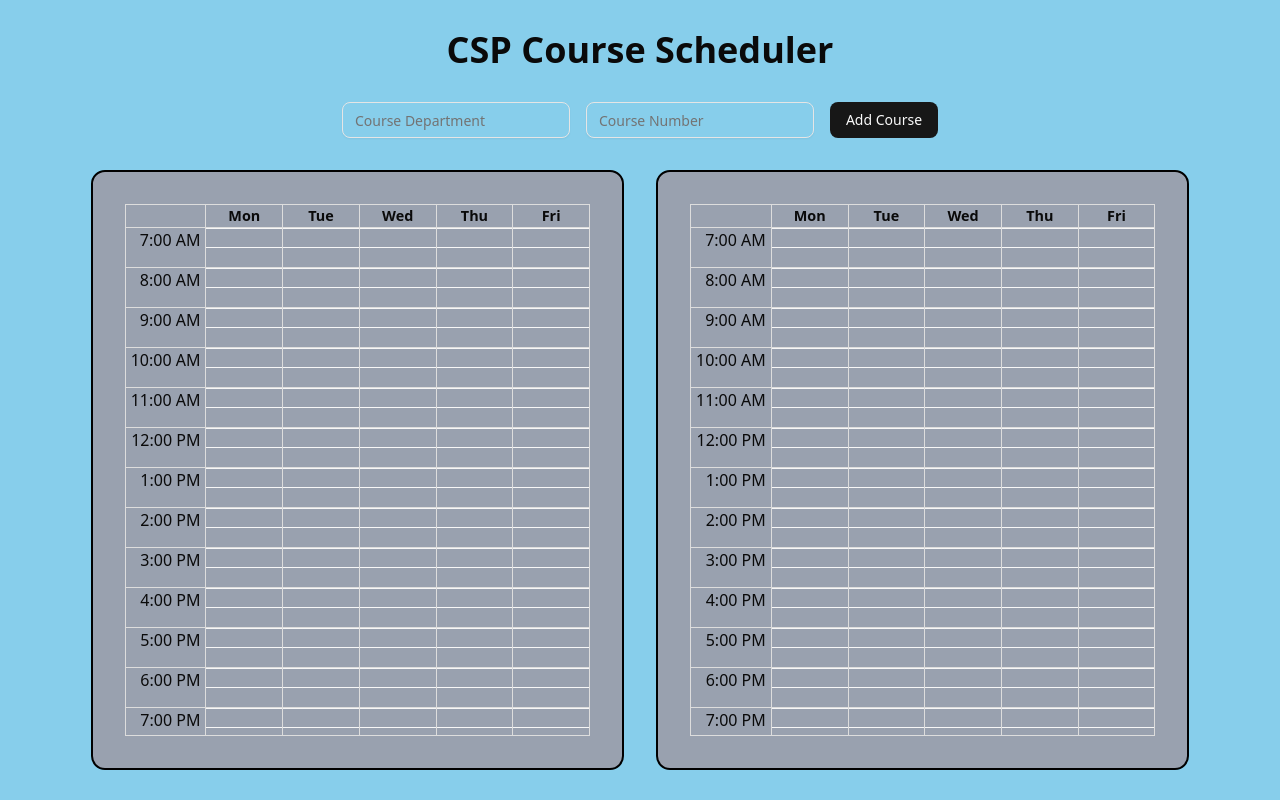
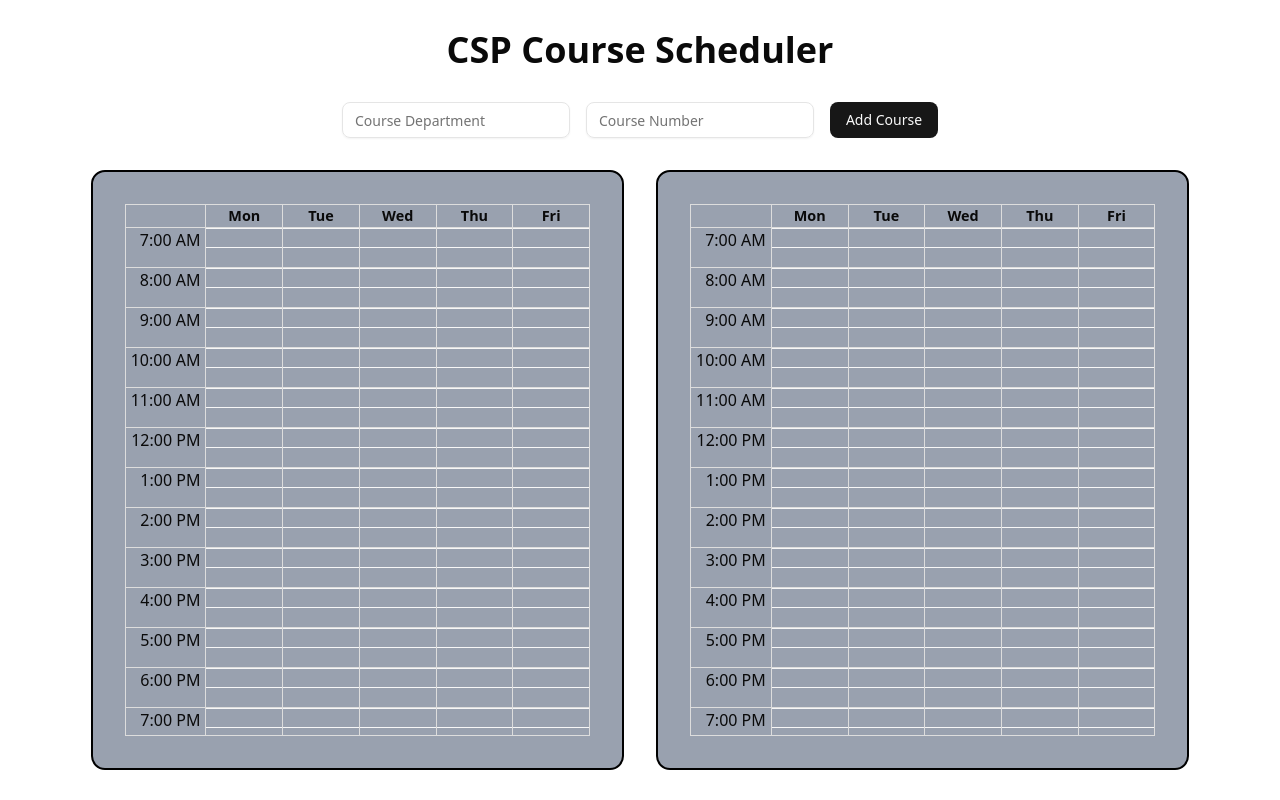
Before and after one commit to charlieweinberger/csp-course-scheduler, a React (Vite) app: page / in a window 1280 px wide. Built offline with nearby package versions, Linux system fonts and the light colour scheme.

Commit message:
reorganized main to match v0

```diff
--- a/src/app/App.tsx
+++ b/src/App.tsx
@@ -4,10 +4,10 @@
 // TODO figure out the logic between showing all course data and showing only the scheduled courses
 
 import { useState } from "react";
-import CalendarWrapper from "../components/calendar/calendar";
+import CalendarWrapper from "@/components/calendar";
 
-import { Input } from "../components/ui/input";
-import { Button } from "../components/ui/button";
+import { Input } from "@/components/ui/input";
+import { Button } from "@/components/ui/button";
 
 export default function App() {
   const [courseNames, setCourseNames] = useState<string[]>([]);
--- a/src/components/calendar/calendar.tsx
+++ b/src/components/calendar.tsx
@@ -1,10 +1,10 @@
-import getEvents from "./getEvents";
+import getEvents from "../lib/getEvents";
 
 import { Calendar, momentLocalizer, DateLocalizer } from "react-big-calendar";
 import moment from "moment";
 import "react-big-calendar/lib/css/react-big-calendar.css";
 
-import type { CalendarEvent } from "../../types";
+import type { CalendarEvent } from "@/types";
 import "./calendar.css";
 
 moment.updateLocale("en", { week: { dow: 1 } });
--- a/src/index.css
+++ b/src/index.css
@@ -5,7 +5,7 @@
 
 :root {
   --radius: 0.625rem;
-  --background: skyblue; /* TODO update this */
+  --background: oklch(1 0 0);
   --foreground: oklch(0.145 0 0);
   --card: oklch(1 0 0);
   --card-foreground: oklch(0.145 0 0);
--- a/src/components/calendar/fetchData.ts
+++ b/src/lib/fetchData.ts
@@ -4,7 +4,7 @@ import type {
   TimeOption,
   ApiTime,
   ApiSection,
-} from "../../types";
+} from "@/types";
 
 function convertToDayOptions(days: string | undefined): DayOption[] {
   if (!days) return [];
--- a/src/components/calendar/getEvents.ts
+++ b/src/lib/getEvents.ts
@@ -5,7 +5,7 @@ import type {
   CourseEvent,
   CalendarEvent,
   CSPSelections,
-} from "../../types";
+} from "@/types";
 
 const colors: Color[] = ["red", "orange", "yellow", "green", "blue", "purple"];
 const usedColors: { [courseName: string]: Color } = {};
```
Also changed, not shown: src/main.tsx (+7 -7 lines), src/components/calendar.css (renamed from src/components/calendar/calendar.css).
